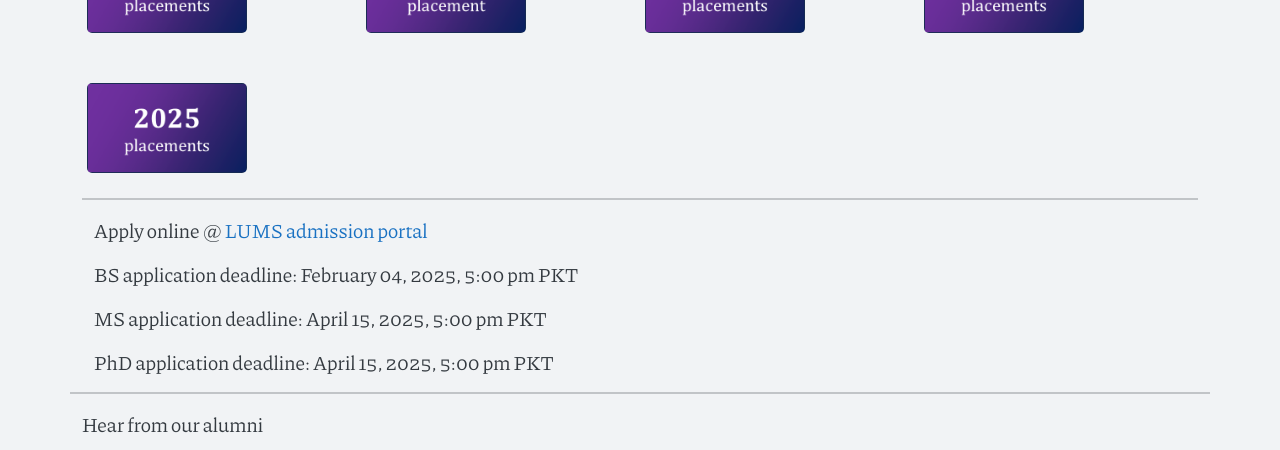
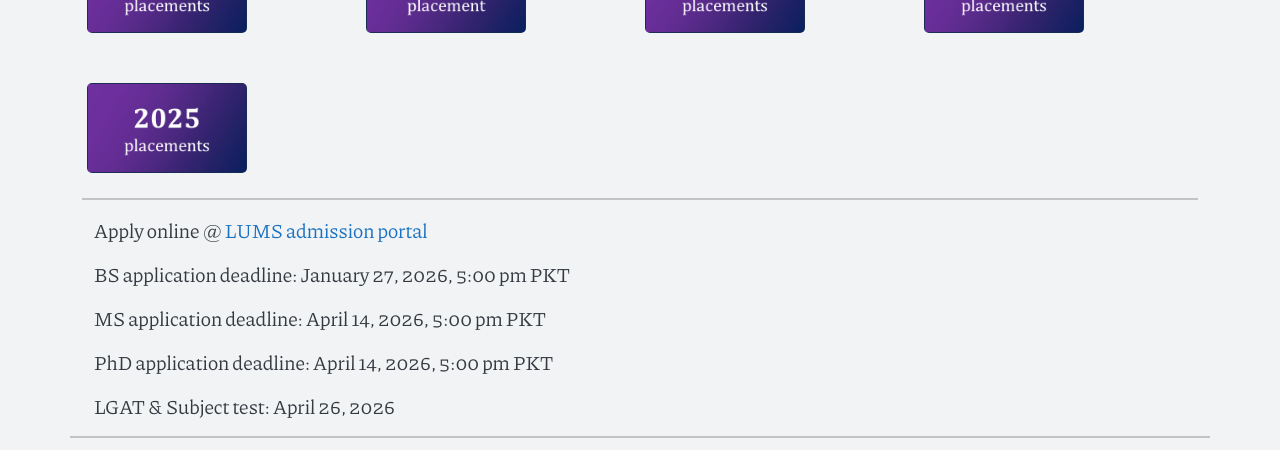
Before and after one commit to rahmanszsaleem/rahmanszsaleem.github.io, a Jekyll site: the page ChemAdInfo.html, which Jekyll copies as it is, in a window 1280 px wide and 900 px high, scrolled down 1722 px, cut to the strip 0-450 px from the top of the window. Built offline with Jekyll 4.4.1, drawn with Linux system fonts in a browser that asks for light colours.

Commit message:
Update ChemAdInfo.html

```diff
--- a/ChemAdInfo.html
+++ b/ChemAdInfo.html
@@ -225,9 +225,11 @@
 
       <hr>
  <p>  Apply online @ <a href="https://admissions.lums.edu.pk/application/">LUMS admission portal</a></p>
-<p>   BS application deadline: February 04, 2025, 5:00 pm PKT </p>
-<p>   MS application deadline: April 15, 2025, 5:00 pm PKT</p>
-<p>   PhD application deadline: April 15, 2025, 5:00 pm PKT</p>
+<p>   BS application deadline: January 27, 2026, 5:00 pm PKT </p>
+<p>   MS application deadline: April 14, 2026, 5:00 pm PKT</p>
+<p>   PhD application deadline: April 14, 2026, 5:00 pm PKT</p>
+
+<p>   LGAT & Subject test: April 26, 2026</p>
 
  </div>
 
```
